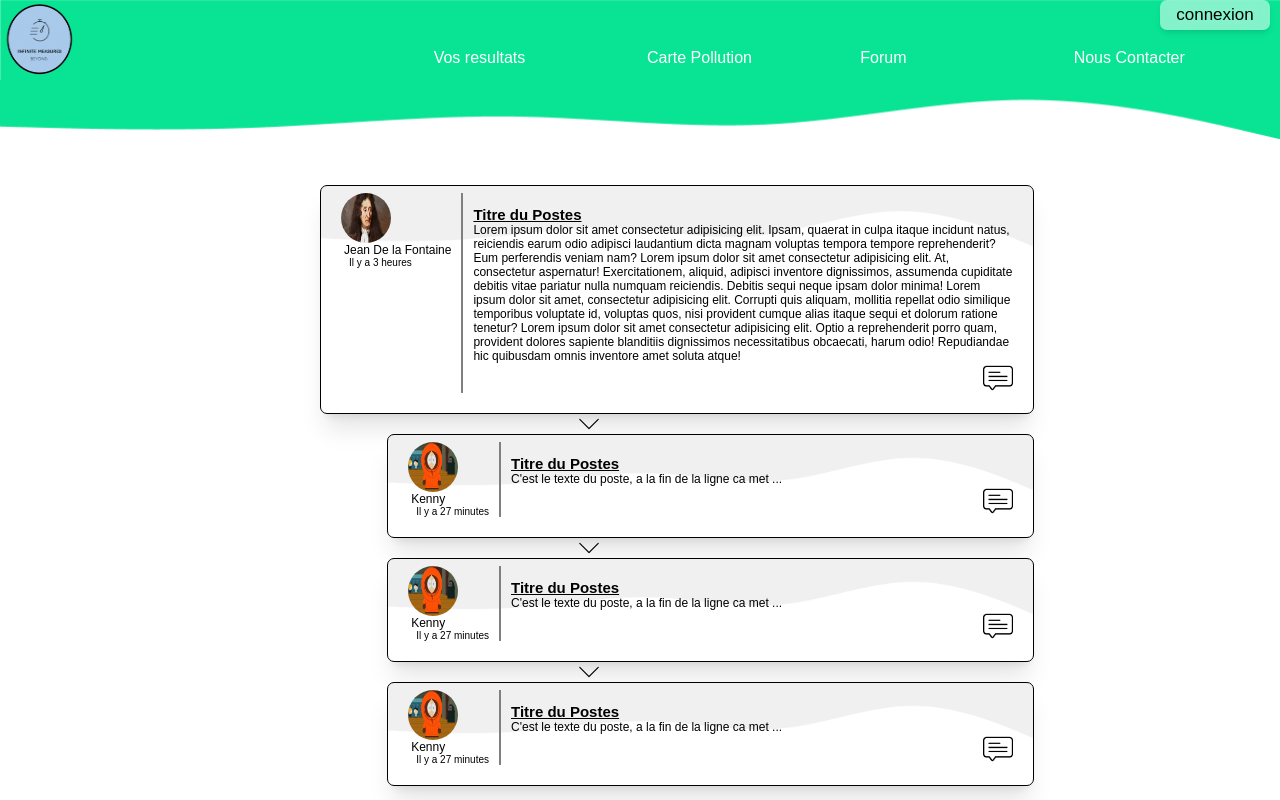
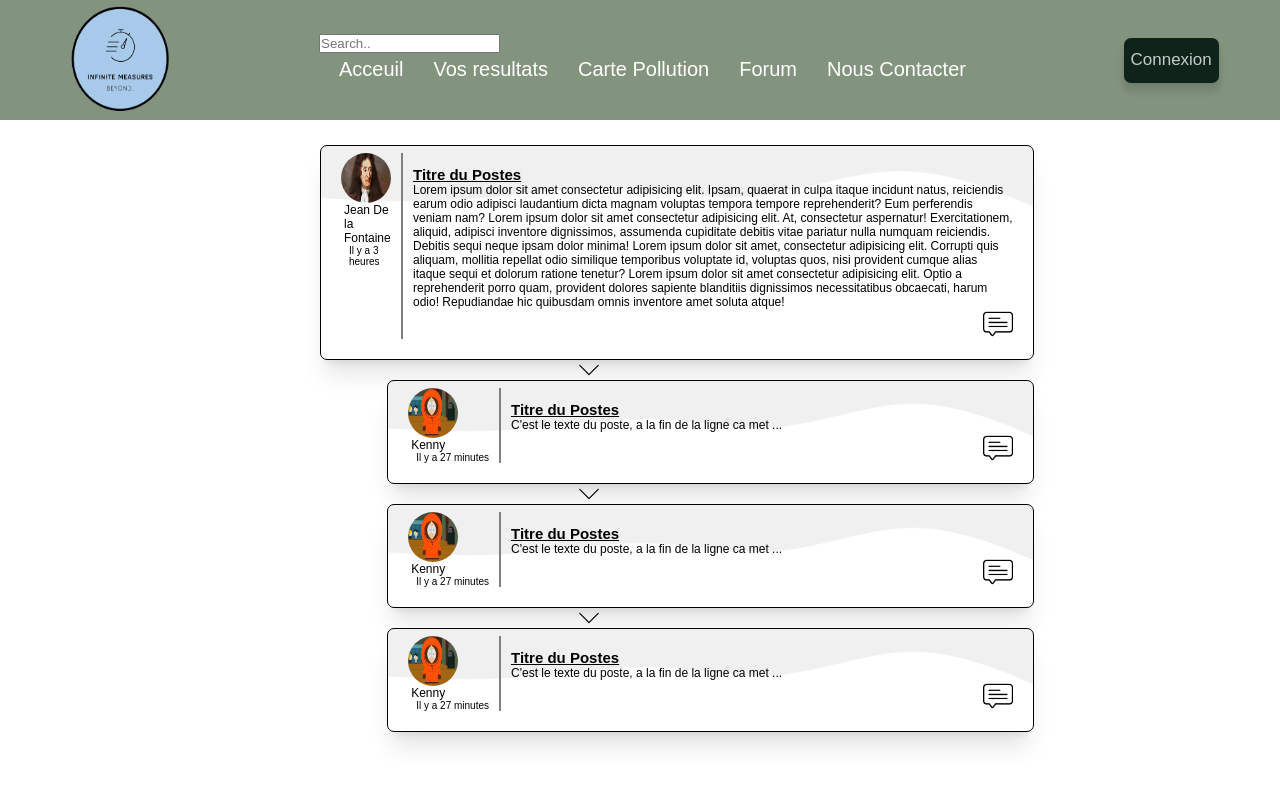
Before and after one commit to idrisT11/isep-iclald, a PHP site: page /POSTES.html in a window 1280 px wide. Run offline with PHP 8.4, Linux system fonts and the light colour scheme.

Commit message:
ohiouvyucuyg

```diff
--- a/POSTES.css
+++ b/POSTES.css
@@ -12,86 +12,77 @@ body{
 
 
 }
-#headerz{
+#header{
+    top: 0;
+    flex-direction: row;
+    align-items: center;
     display: flex;
-    margin-top: 15px;
+    justify-content: space-around;
+    background: #83947e;
 
 }
-#dov{
+
+#logo{
+    display: flex;
+
+}
+#navigateur{
+    overflow: hidden;
     display: flex;
     flex-direction: column;
-    width: 100%;
-    /*noinspection CssUnknownTarget*/
-    background-image: url("GRANDE\ VAGUE.PNG");
-    background-size: 102% ;
-    background-repeat: no-repeat;
+    justify-content: space-between;
+
 
 }
-#vague{
-    height: 80PX;
-    background-image: url("VAGUOUSSE.PNG");
-    background-size: 100% ;
-    background-repeat: no-repeat;
-    margin-top:0PX;
-}
-#text{
+header nav ul {
+    margin: 0;
+    padding: 0;
     display: flex;
-    flex-direction: column;
-    flex-wrap: nowrap;
-    flex: 9;
-}
-header div{
-    display: flex;
-    flex: 1;
-}
-header nav{
-    display: flex;
-    flex: 2;
-    align-items: baseline;
-}
-header nav ul{
+    flex-direction: row;
 
-    display: flex;
-    list-style-type: none;
-    width: 100%;
-}
-#cbtn{
-    display: flex;
-    justify-content: end;
-
-    margin-right: 10px;
-}
-#connexionbtn{
-    width: 100px;
-    cursor: pointer;
-    text-decoration: none;
-    text-align: center;
-    color: black;
-}
-#im{
-    margin-top: -45px;
 }
 
-header nav ul li{
-    margin-left: 7px;
-    margin-top: -6px;
-    float: left;
-    width: 100%;
-    text-align: left;
-    position: relative;
-}
-nav a{
+header nav ul li {
+    list-style-type: none;
+    overflow: -moz-scrollbars-horizontal;
 
-    display: flex;
-    flex-direction: row;
-    text-decoration: none;
-    color: white;
-    border-bottom: 2px solid transparent;
-    padding: 10px 0px;
 }
 
-nav a:hover{
-    color: rgb(0, 0, 0);
+.style{
+    padding: 5px ;
+
+}
+
+
+.navi{
+    color: white;
+    font-size: 20px;
+    padding: 15px;
+    text-decoration: none;
+
+
+}
+#recherche{
+    justify-content: left;
+
+}
+
+a:hover{
+    color: #0f231a;
+
+}
+
+.connexion {
+    background-color: rgb(15, 35, 26);
+    border-radius: 7px;
+    box-shadow: 0 8px 6px 2px rgb(0 0 0 / 0.1), 0 2px 4px -2px rgb(0 0 0 / 0.1);
+    width: 95px;
+    height: 45px;
+
+    border: 0;
+    font-size: 17px;
+    color: rgb(194, 206, 202);
+
 }
 #page{
     display: flex;
@@ -120,7 +111,7 @@ nav a:hover{
     padding-top: 15PX;
     border: solid 1px black;
     background-color: white;
-    position: sticky;
+
     top: 0px;
     font-size: 12px;
     backdrop-filter: blur(16px);
@@ -187,3 +178,6 @@ transform: rotate(180deg);
 margin-left: 27%;
 margin-top: -15px;
 }
+#head2{
+    background-color: #83947e;
+}
--- a/POSTES.html
+++ b/POSTES.html
@@ -9,28 +9,39 @@
 <div>
     <div id="dov">
 
-        <div id="cbtn">
-            <a id="connexionbtn" type="button" name="connexion" value="connexion" class="btn2" href="connexion.html">connexion</a>
-        </div>
-    <header id="headerz">
-        <div id="im">
-            <img src="IM.png" alt="im" width="80" height="80">
+        <header id="header">
 
-        </div>
-        <nav>
+            <div id="logo">
+                <img src="IM.png" alt="im" height="120" width="120">
+            </div>
 
-            <ul>
-                <li><a href="#">Vos resultats</a></li>
-                <li><a href="#">Carte Pollution</a></li>
-                <li><a href="accueil-forum.html">Forum</a></li>
-                <li><a href="#">Nous Contacter</a></li>
-            </ul>
+            <div id="navigateur" class="navi">
+                <div id="recherche"  >
+                    <input type="text" placeholder="Search..">
+                </div>
 
-        </nav>
+                <div >
+                    <nav id="nav" class="style">
+                        <ul>
+                            <li> <a class="navi" href="nouvel-acceuil.html">Acceuil</a></li>
+                            <li><a class="navi" href="#">Vos resultats</a></li>
+                            <li><a class="navi" href="carte-pollution.html">Carte Pollution</a></li>
+                            <li><a class="navi" href="accueil-forum.html">Forum</a></li>
+                            <li><a class="navi" href="#">Nous Contacter</a></li>
 
+                        </ul>
+                    </nav>
+                </div>
 
+            </div>
 
-   </header>
+            <div id="connexionbtn" >
+                <form action="connexion.html">
+                    <input type="submit" value="Connexion" class="connexion" >
+                </form>
+            </div>
+
+        </header>
 </div>
 <div id="vague">
 
@@ -80,11 +91,12 @@ Lorem ipsum dolor sit amet consectetur adipisicing elit. Ipsam, quaerat in culpa
                 <p>
                     C'est le texte du poste, a la fin de la ligne ca met ...
                 </p>
-                <div id="rep">
-                    <a href="">
-                    <img src="R.png" alt="rep" width="30" height="30"></a>
-                </div>
+
             </div>
+            </div>
+            <div id="rep">
+                <a href="">
+                <img src="R.png" alt="rep" width="30" height="30"></a>
             </div>
         </div>
         <div><img  id="retour" src="retour.svg" alt="retour" width="20" height="20"></div>
@@ -133,11 +145,12 @@ Lorem ipsum dolor sit amet consectetur adipisicing elit. Ipsam, quaerat in culpa
                 <p>
                     C'est le texte du poste, a la fin de la ligne ca met ...
                 </p>
-                <div id="rep">
-                    <a href="">
-                    <img src="R.png" alt="rep" width="30" height="30"></a>
-                </div>
+
             </div>
+            </div>
+            <div id="rep">
+                <a href="">
+                <img src="R.png" alt="rep" width="30" height="30"></a>
             </div>
         </div>
     </div>
--- a/accueil-forum.css
+++ b/accueil-forum.css
@@ -32,7 +32,7 @@ body{
     align-items: center;
     }
 #head2{
-   background-color: #80ff72;
+   background-color: #ca1010;
     border-radius: 11px;
     box-shadow: 0 4px 6px -1px rgb(0 0 0 / 0.1), 0 2px 4px -2px rgb(0 0 0 / 0.1);
     backdrop-filter: blur(12px);
@@ -184,7 +184,7 @@ h2{
     justify-content: space-evenly;
     width: 70%;
     margin: auto;
-    margin-top: 25px;
+    margin-top: 50px;
 }
 #recherche1{
     size: 100%;
```
